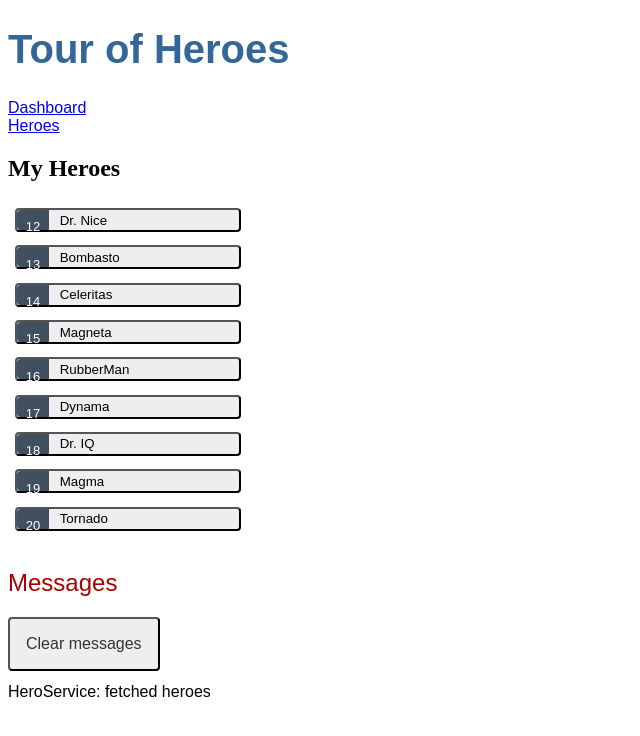
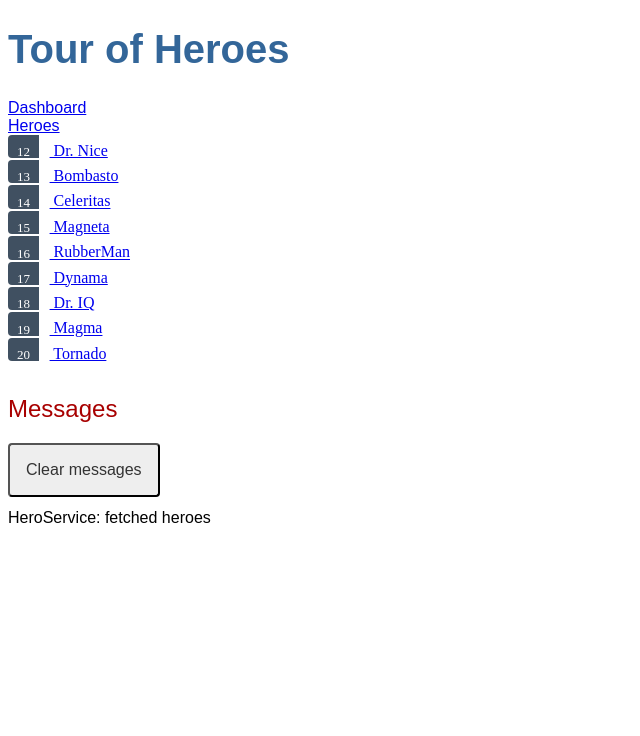
Before and after one commit to bettitaksas/angular-tour-of-heroes, an Angular app: page /heroes in a window 1280 px wide. Shown: the top 736 px of the page, without its empty margins (0-640 px from the left). Built offline with nearby package versions, Linux system fonts and the light colour scheme.

Commit message:
add navigating to hero details

```diff
--- a/src/app/app-routing.module.ts
+++ b/src/app/app-routing.module.ts
@@ -2,11 +2,13 @@ import {NgModule} from '@angular/core';
 import {RouterModule, Routes} from '@angular/router';
 import {HeroesComponent} from './heroes/heroes.component';
 import {DashboardComponent} from './dashboard/dashboard.component';
+import {HeroDetailComponent} from './hero-detail/hero-detail.component';
 
 const routes: Routes = [
+  {path: '', redirectTo: '/dashboard', pathMatch: 'full'},
   {path: 'heroes', component: HeroesComponent},
   {path: 'dashboard', component: DashboardComponent},
-  {path: '', redirectTo: '/dashboard', pathMatch: 'full'}
+  {path: 'detail/:id', component: HeroDetailComponent}
 ];
 
 @NgModule({
--- a/src/app/dashboard/dashboard.component.html
+++ b/src/app/dashboard/dashboard.component.html
@@ -1,6 +1,7 @@
 <h2>Top Heroes</h2>
 <div class="heroes-menu">
-  <a *ngFor="let hero of heroes">
+  <a *ngFor="let hero of heroes"
+     routerLink="/detail/{{hero.id}}">
     {{hero.name}}
   </a>
 </div>
--- a/src/app/heroes/heroes.component.html
+++ b/src/app/heroes/heroes.component.html
@@ -1,20 +1,7 @@
-<h2>My Heroes</h2>
 <ul class="heroes">
   <li *ngFor="let hero of heroes">
-    <button [class.selected]="hero === selectedHero" type="button" (click)="onSelect(hero)">
-      <span class="badge">{{hero.id}}</span>
-      <span class="name">{{hero.name}}</span>
-    </button>
+    <a routerLink="/detail/{{hero.id}}">
+      <span class="badge">{{hero.id}}</span> {{hero.name}}
+    </a>
   </li>
 </ul>
-
-<div *ngIf="selectedHero">
-  <h2>{{selectedHero.name | uppercase}} Details</h2>
-  <div>id: {{selectedHero.id}}</div>
-  <div>
-    <label for="hero-name">Hero name: </label>
-    <input id="hero-name" [(ngModel)]="selectedHero.name" placeholder="name">
-  </div>
-</div>
-
-<app-hero-detail [hero]="selectedHero"></app-hero-detail>
```
